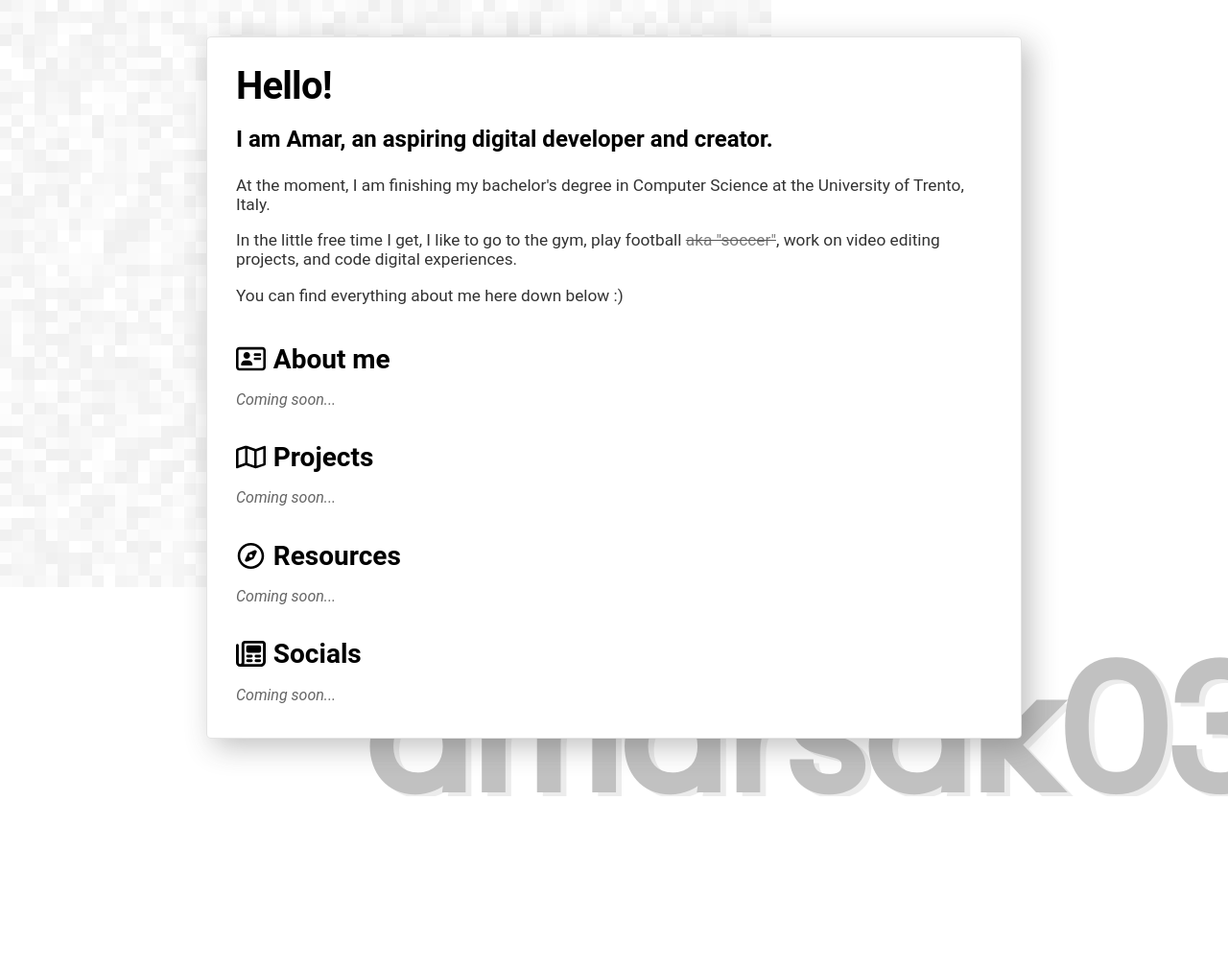
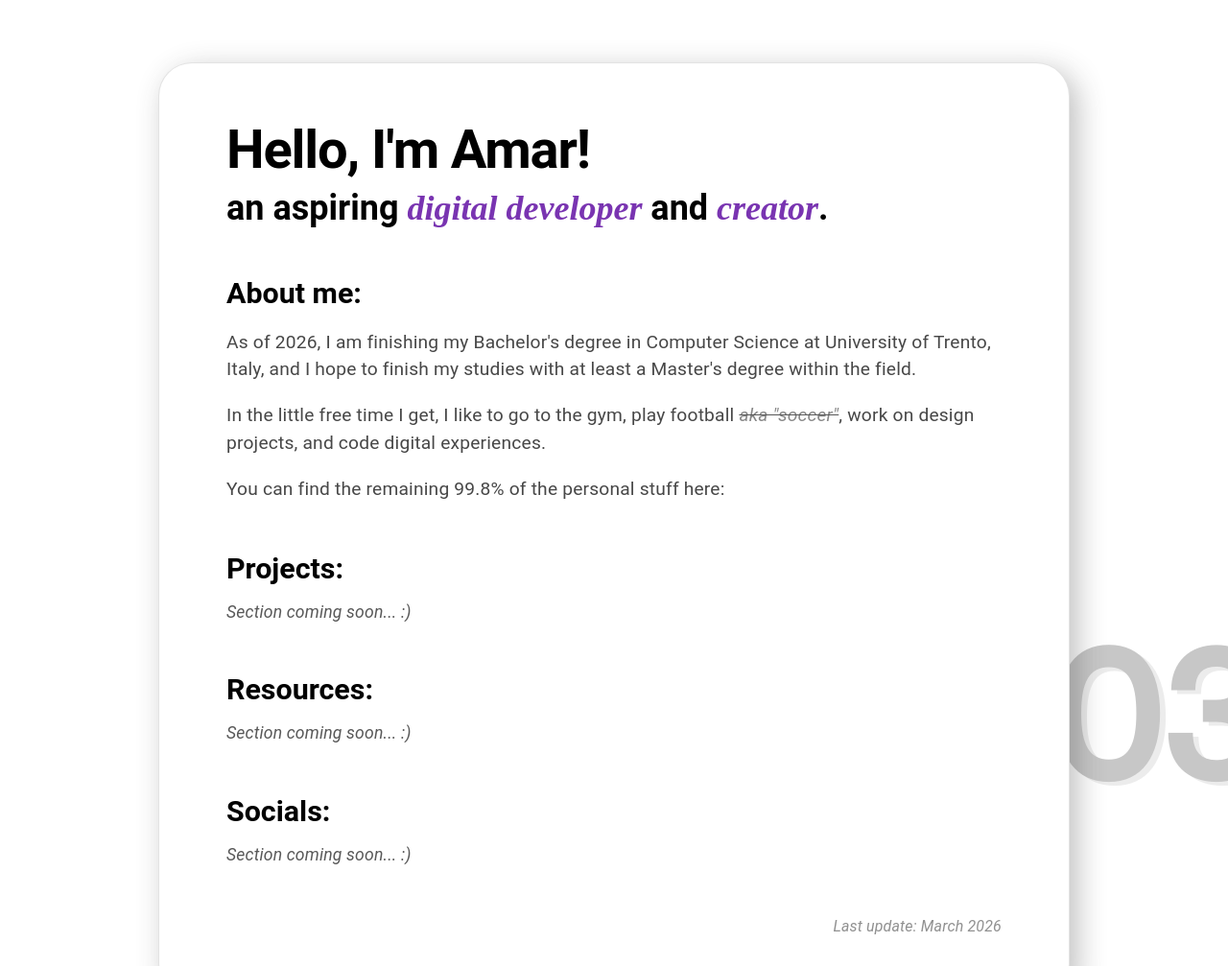
Before and after one commit to amarsdk03/amarsdk03.github.io, a plain HTML site: page index.html in a window 1280 px wide. Shown: the top 1007 px of the page at 96% size. Before the commit the page ends 958 px from the top, so only its background shows below. Drawn offline with Linux system fonts and the light colour scheme.

Commit message:
whatever

```diff
--- a/index.html
+++ b/index.html
@@ -58,48 +58,47 @@
 
     <div class="main-content-container">
         <div class="main-content-div">
-            <h1>
-                Hello!
+            <h1 class="home-title">
+                Hello, I'm Amar!
             </h1>
-            <p class="bold-p">
-                I am Amar, an aspiring digital developer and creator.
+            <h2 class="home-subtitle">
+                an aspiring <span class="home-subtitle-span">digital developer</span>
+                and <span class="home-subtitle-span">creator</span>.
+            </h2>
+            <h3 class="home-heading">
+                About me:
+            </h3>
+            <p>
+                As of 2026, I am finishing my Bachelor's degree in Computer Science at University of Trento,
+                Italy, and I hope to finish my studies with at least a Master's degree within the field.
             </p>
             <p>
-                At the moment, I am finishing my bachelor's degree in Computer Science at the University of Trento, Italy.
+                In the little free time I get, I like to go to the gym, play football <del>aka "soccer"</del>, work on design
+                projects, and code digital experiences.
             </p>
             <p>
-                In the little free time I get, I like to go to the gym, play football <del>aka "soccer"</del>, work on video editing projects, and code digital experiences.
+                You can find the remaining 99.8% of the personal stuff here:
             </p>
-            <p>
-                You can find everything about me here down below :)
+            <h3 class="home-heading">
+                Projects:
+            </h3>
+            <p style="margin-top: 0px; opacity: 0.9; font-size: 1.1rem;">
+                <i>Section coming soon... :)</i>
             </p>
-            <h2 class="section-heading">
-                <img src="assets/icons/about_me.svg" alt="" class="section-icon" aria-hidden="true">
-                About me
-            </h2>
-            <p class="section-p">
-                Coming soon...
+            <h3 class="home-heading">
+                Resources:
+            </h3>
+            <p style="margin-top: 0px; opacity: 0.9; font-size: 1.1rem;">
+                <i>Section coming soon... :)</i>
             </p>
-            <h2 class="section-heading">
-                <img src="assets/icons/projects.svg" alt="" class="section-icon" aria-hidden="true">
-                Projects
-            </h2>
-            <p class="section-p">
-                Coming soon...
+            <h3 class="home-heading">
+                Socials:
+            </h3>
+            <p style="margin-top: 0px; opacity: 0.9; font-size: 1.1rem;">
+                <i>Section coming soon... :)</i>
             </p>
-            <h2 class="section-heading">
-                <img src="assets/icons/resources.svg" alt="" class="section-icon" aria-hidden="true">
-                Resources
-            </h2>
-            <p class="section-p">
-                Coming soon...
-            </p>
-            <h2 class="section-heading">
-                <img src="assets/icons/notes.svg" alt="" class="section-icon" aria-hidden="true">
-                Socials
-            </h2>
-            <p class="section-p">
-                Coming soon...
+            <p class="bottom-info">
+                Last update: March 2026
             </p>
         </div>
     </div>
--- a/index_script.js
+++ b/index_script.js
@@ -7,9 +7,6 @@ function updateViewportText() {
     horizontalTextLabel.innerText = window.innerWidth + "px";
     verticallTextLabel.innerText = window.innerHeight + "px";
 }
-
-let fadeTimeout;
-let resizeTimeout;
 
 function setElementsOpacity(mainTitleOpacity, viewportOpacity, linesOpacity, gridOpacity) {
     const mainTitle = document.getElementById("main-title");
@@ -30,8 +27,11 @@ function fadeToTransparent() {
 
     fadeTimeout = setTimeout(() => {
         setElementsOpacity(0.3, 0, 0, 1);
+        // generateGrid();
     }, 1000);
 }
+
+let fadeTimeout, resizeTimeout;
 
 function refadeOnResize() {
     clearTimeout(fadeTimeout);
@@ -41,6 +41,7 @@ function refadeOnResize() {
 
     resizeTimeout = setTimeout(() => {
         fadeToTransparent();
+        // generateGrid();
     }, 500);
 }
 
@@ -59,36 +60,44 @@ function generatePixel(pixelSize) {
     const pixel = document.createElement('div');
 
     pixel.classList.add('pixel');
-    pixel.style.width = pixelSize;
-    pixel.style.height = pixelSize;
+    pixel.style.width = `${pixelSize}px`;
+    pixel.style.height = `${pixelSize}px`;
     pixel.style.backgroundColor = randomGrayColor();
+    pixel.style.animationDelay = `${Math.random() * 1000}ms`;
 
     return pixel;
 }
 
+let lastScreenW = 0, lastScreenH = 0;
+
 function generateGrid() {
-    const pixelSize = 12, gridGap = 0;
+    if (screen.width === lastScreenW && screen.height === lastScreenH) return;
+    lastScreenW = screen.width;
+    lastScreenH = screen.height;
+
+    const pixelSize = 12;
     const grid = document.getElementById('grid');
     const gridWidth = Math.floor(screen.width / pixelSize) + 1;
     const gridHeight = Math.floor(screen.height / pixelSize) + 1;
 
-    grid.style.gap = `${gridGap}px`;
     grid.style.gridTemplateColumns = `repeat(${gridWidth}, ${pixelSize}px)`;
     grid.style.gridTemplateRows = `repeat(${gridHeight}, ${pixelSize}px)`;
 
+    const fragment = document.createDocumentFragment();
     for (let i = 0; i < gridWidth * gridHeight; i++) {
-        grid.appendChild(generatePixel(pixelSize));
+        fragment.appendChild(generatePixel(`${pixelSize}px`));
     }
+
+    grid.innerHTML = '';
+    grid.appendChild(fragment);
 }
 
 document.addEventListener('DOMContentLoaded', function() {
     updateViewportText();
     fadeToTransparent();
-    generateGrid();
 
     window.addEventListener('resize', () => {
         updateViewportText();
         refadeOnResize();
-        generateGrid();
     });
 });
--- a/index_style.css
+++ b/index_style.css
@@ -1,17 +1,19 @@
 :root {
-    --text: #333333;
+    --text: #474747;
     --background: #ffffff;
     --primary: #ffffff;
-    --secondary: #ffcd38;
-    --accent: #443dff;
+    --secondary: #c49600;
+    --accent: #7934b1;
 
-    --main-content-width: 850px;
+    --main-content-width: 950px;
 }
 
 @font-face {
     font-family: "Fira Sans";
     src: url('assets/fonts/GT-Walsheim-Regular-Trial.otf');
 }
+
+@import url('https://fonts.googleapis.com/css2?family=Geist:wght@800&family=Merriweather:ital,opsz,wght@0,18..144,300..900;1,18..144,300..900&display=swap');
 
 .index-body {
     background-color: var(--background);
@@ -20,7 +22,7 @@
     justify-content: center;
     align-items: center;
 
-    min-height: 100vh;
+    min-height: 100svh;
     margin: 0;
 }
 
@@ -76,66 +78,107 @@
 
 .main-content-container {
     z-index: 100;
-    padding: clamp(20px, 3vw, 50px) max(20px, 50% - var(--main-content-width) / 2);
+    padding: clamp(20px, 8vw, 65px) max(20px, 50% - var(--main-content-width) / 2);
 
-    top: clamp(20px, 5vw, 50px);
-    left: max(20px, 50% - var(--main-content-width) / 2);
-    right: max(20px, 50% - var(--main-content-width) / 2);
     margin-bottom: 150px;
 }
 
 .main-content-div {
     max-width: var(--main-content-width);
-    padding: 10px 30px 25px;
+    padding: clamp(20px, 8vw, 45px) clamp(20px, 12vw, 70px);
 
     background-color: var(--primary);
     border: 1px solid #38383823;
     box-shadow: 8px 8px 30px 0px #38383852;
-    border-radius: 5px;
+    border-radius: 35px;
 
     font-family: Roboto, sans-serif;
 }
 
-h1 {
-    font-size: 2.5rem;
-    line-height: 0.7;
+.home-title {
+    font-size: clamp(2rem, 5.5vw, 3.5rem);
+    line-height: 0.9;
     letter-spacing: -0.02em;
+
+    margin: 0;
+    margin-top: 20px;
+
+    transition: color 0.3s ease-in-out, letter-spacing 0.5s ease-in-out;
 }
 
-h2 {
-    font-size: 1.75rem;
+.home-title:hover {
+    color: var(--accent);
+    letter-spacing: -0.01em;
+}
+
+.home-subtitle {
+    font-size: clamp(1.5rem, 4vw, 2.25rem);
     font-weight: 700;
-    margin-top: 40px;
+    line-height: 1 1.8;
+
+    margin-top: 15px;
+}
+
+.home-subtitle-span {
+    color: var(--accent);
+    font-family: "Merriweather", serif;
+    font-style: italic;
+
+    transition: color 0.3s ease-in-out;
+}
+
+.home-subtitle-span:hover {
+    color: var(--secondary);
+}
+
+.home-heading {
+    display: flex;
+    align-items: center;
+    gap: 0.5rem;
+
+    font-size: clamp(1.5rem, 4vw, 1.9rem);
+    font-weight: 700;
+
+    margin-top: min(8vw, 50px);
+    margin-bottom: 15px;
+}
+
+.home-icon {
+    width: 1.1em;
+    height: 1.1em;
+
+    display: inline-block;
+    object-fit: contain;
+    flex-shrink: 0;
 }
 
 p {
     color: var(--text);
-    font-size: 1.08rem;
+    font-size: clamp(1.1rem, 3vw, 1.2rem);
+    line-height: 1.5;
+    letter-spacing: 0.01em;
 }
 
-.bold-p {
-    color: black;
-    font-size: 1.5rem;
-    font-weight: 700;
-    line-height: 1 1.8;
-}
+.bottom-info {
+    display: flex;
+    justify-content: end;
+    margin-top: 50px;
 
-.section-p {
-    opacity: 0.75;
+    opacity: 0.6;
     font-style: italic;
     font-size: 1rem;
-    line-height: 0.4;
 }
 
 del {
     opacity: 0.65;
+    font-style: italic;
     text-decoration-color: #000000;
 }
 
 .title-div {
     position: fixed;
     overflow: hidden;
-    bottom: calc(-3vw + 1%);
+    bottom: calc(-5vw + 0.5%);
     right: calc(-5vw + 2%);
 
     width: 100%;
@@ -165,7 +208,7 @@ del {
 }
 
 .main-title:hover {
-    opacity: 0.8;
+    opacity: 0.7;
     text-shadow: 14px 12px 0 #0000003f;
 }
 
@@ -209,21 +252,12 @@ del {
     transition: opacity 0.75s;
 }
 
+@keyframes fadeIn {
+    from { opacity: 0; }
+    to   { opacity: 1; }
+}
+
 .pixel {
     background-color: var(--secondary);
-    transition: background-color 0.3s;
+    animation: fadeIn 0.3s ease forwards;
 }
-
-.section-heading {
-    display: flex;
-    align-items: center;
-    gap: 0.5rem;
-}
-
-.section-icon {
-    width: 1.1em;
-    height: 1.1em;
-    display: inline-block;
-    flex-shrink: 0;
-    object-fit: contain;
-}
```
